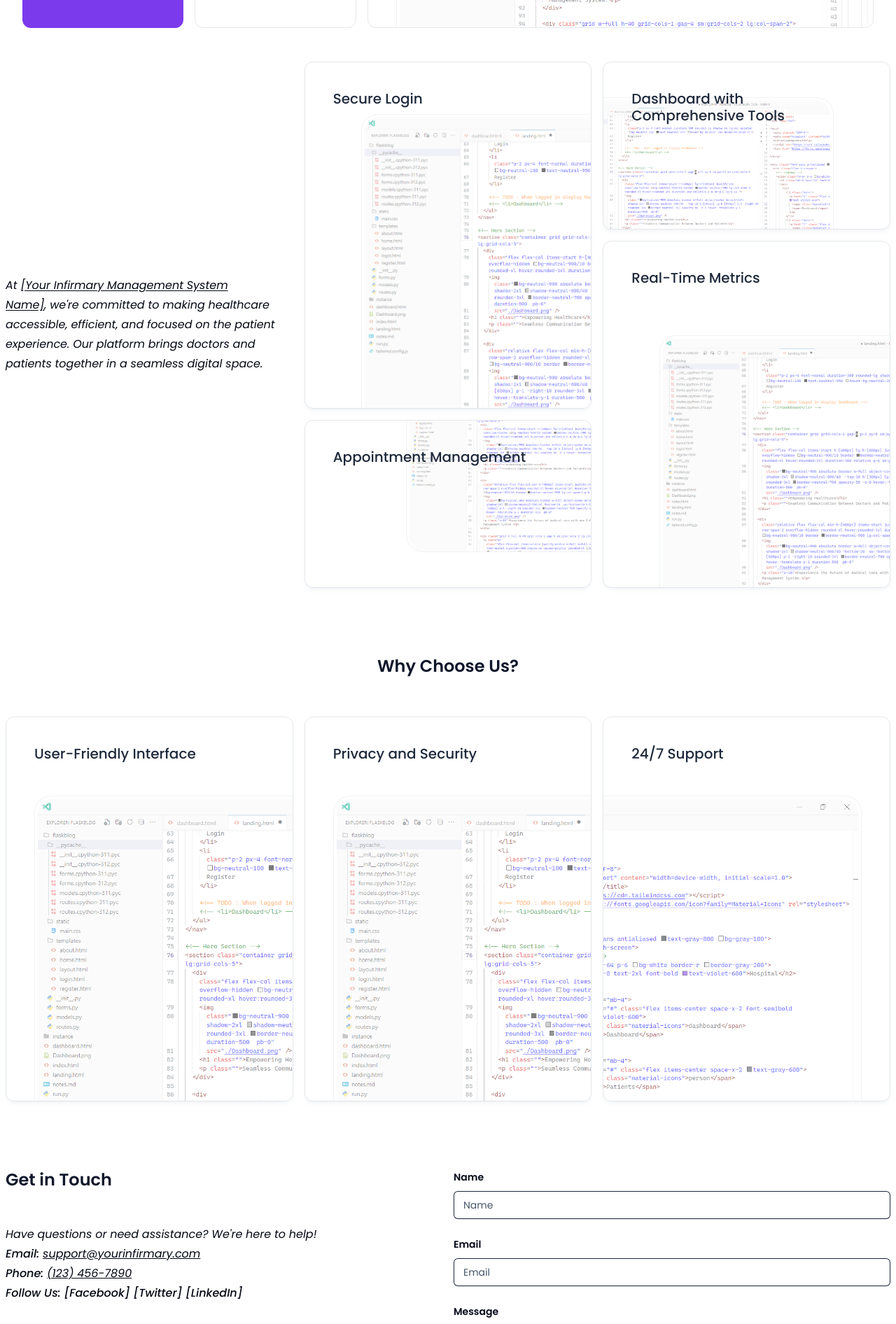
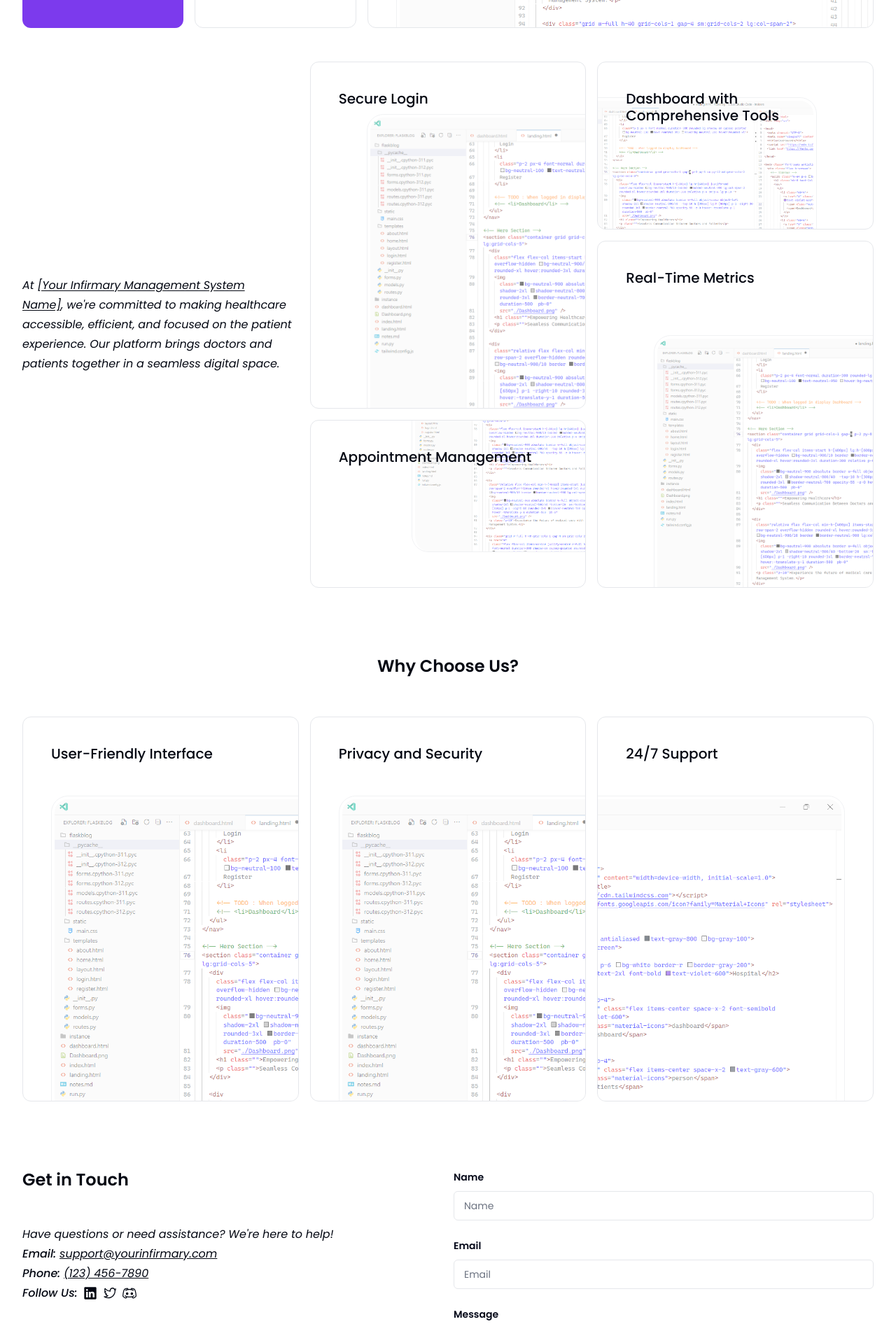
Before and after one commit to Dhruv-Kapoor-1202/rp-doctor-appoint, a React (Vite) app in the folder client/: page / in a window 1280 px wide. Shown: the part 760-2652 px from the top of the page at 70% size. Built offline with nearby package versions, Linux system fonts and the light colour scheme.

Commit message:
fix: update landing page styles

```diff
--- a/client/src/components/about-section.jsx
+++ b/client/src/components/about-section.jsx
@@ -1,52 +1,52 @@
 const AboutSection = () => {
   return (
-    <section className="container grid grid-cols-1 gap-4 p-2 py-8 sm:py-12 md:grid-cols-4 lg:grid-cols-6">
+    <section className="container grid grid-cols-1 gap-4 py-8 sm:py-12 md:grid-cols-4 lg:grid-cols-6">
       <div className="col-span-1 place-content-center md:col-span-4 lg:col-span-2">
         <p className="italic text-balance text-base/7">
           At{" "}
           <span className="underline underline-offset-2">
             [Your Infirmary Management System Name]
           </span>
-          , we're committed to making healthcare accessible, efficient, and
+          , we&apos;re committed to making healthcare accessible, efficient, and
           focused on the patient experience. Our platform brings doctors and
           patients together in a seamless digital space.
         </p>
       </div>
 
       <ul className="grid col-span-1 gap-4 md:grid-rows-3 grid-cols-subgrid md:col-span-4 ">
-        <li className="relative flex flex-col p-4 duration-300 bg-white border shadow-md h-80 md:row-span-2 md:col-span-2 md:h-full rounded-xl hover:rounded-3xl overflow-clip sm:p-6 lg:p-10 shadow-slate-300/20 ">
+        <li className="relative flex flex-col p-4 duration-300 border border-border bg-card-background h-80 md:row-span-2 md:col-span-2 md:h-full rounded-xl hover:rounded-3xl overflow-clip sm:p-6 lg:p-10 ">
           <img
-            className=" absolute border w-full object-cover object-left hover:shadow-lg -bottom-20  h-[400px] lg:h-[500px] p-1 -right-20 rounded-3xl  opacity-55 -z-0 hover:-translate-y-1 duration-500  pb-0"
+            className=" absolute border border-border w-full object-cover object-left hover:shadow-lg -bottom-20  h-[400px] lg:h-[500px] p-1 -right-20 rounded-3xl  opacity-55 -z-0 hover:-translate-y-1 duration-500  pb-0"
             src="./dashboard-light.png"
           />
-          <p className="z-10 font-medium text-lg/5 md:text-xl/6 text-slate-800 text-balance">
+          <p className="z-10 font-medium text-lg/5 md:text-xl/6 text-card-foreground text-balance">
             Secure Login
           </p>
         </li>
-        <li className="relative flex flex-col p-4 duration-300 bg-white border shadow-md h-80 md:col-span-2 md:h-60 rounded-xl hover:rounded-3xl overflow-clip sm:p-6 lg:p-10 shadow-slate-300/20 ">
+        <li className="relative flex flex-col p-4 duration-300 border border-border bg-card-background h-80 md:col-span-2 md:h-60 rounded-xl hover:rounded-3xl overflow-clip sm:p-6 lg:p-10 ">
           <img
-            className=" absolute border w-full object-cover object-left hover:shadow-lg -bottom-28 h-[300px] p-1 -left-20 rounded-3xl  opacity-55 -z-0 hover:-translate-y-1 duration-500  pb-0"
+            className=" absolute border border-border w-full object-cover object-left hover:shadow-lg -bottom-28 h-[300px] p-1 -left-20 rounded-3xl  opacity-55 -z-0 hover:-translate-y-1 duration-500  pb-0"
             src="./dashboard-light.png"
           />
-          <p className="z-10 font-medium text-lg/5 md:text-xl/6 text-slate-800 text-balance">
+          <p className="z-10 font-medium text-lg/5 md:text-xl/6 text-card-foreground text-balance">
             Dashboard with Comprehensive Tools
           </p>
         </li>
-        <li className="relative flex flex-col p-4 duration-300 bg-white border shadow-md h-80 md:row-span-2 md:col-span-2 md:h-full rounded-xl hover:rounded-3xl overflow-clip sm:p-6 lg:p-10 shadow-slate-300/20 ">
+        <li className="relative flex flex-col p-4 duration-300 border border-border bg-card-background h-80 md:row-span-2 md:col-span-2 md:h-full rounded-xl hover:rounded-3xl overflow-clip sm:p-6 lg:p-10 ">
           <img
-            className=" absolute border w-full object-cover object-left hover:shadow-lg  h-[400px] -right-20 p-1 -bottom-10 rounded-3xl  opacity-55 -z-0 hover:-translate-y-1 duration-500  pb-0"
+            className=" absolute border border-border w-full object-cover object-left hover:shadow-lg  h-[400px] -right-20 p-1 -bottom-10 rounded-3xl  opacity-55 -z-0 hover:-translate-y-1 duration-500  pb-0"
             src="./dashboard-light.png"
           />
-          <p className="z-10 font-medium text-lg/5 md:text-xl/6 text-slate-800 text-balance">
+          <p className="z-10 font-medium text-lg/5 md:text-xl/6 text-card-foreground text-balance">
             Real-Time Metrics
           </p>
         </li>
-        <li className="relative flex flex-col p-4 duration-300 bg-white border shadow-md h-80 md:col-span-2 md:h-full rounded-xl hover:rounded-3xl overflow-clip sm:p-6 lg:p-10 shadow-slate-300/20 ">
+        <li className="relative flex flex-col p-4 duration-300 border border-border bg-card-background h-80 md:col-span-2 md:h-full rounded-xl hover:rounded-3xl overflow-clip sm:p-6 lg:p-10 ">
           <img
-            className=" absolute border w-full object-cover object-left hover:shadow-lg  h-[300px] -right-36 p-1 -top-28 rounded-3xl  opacity-55 -z-0 hover:-translate-y-1 duration-500  pb-0"
+            className=" absolute border border-border w-full object-cover object-left hover:shadow-lg  h-[300px] -right-36 p-1 -top-28 rounded-3xl  opacity-55 -z-0 hover:-translate-y-1 duration-500  pb-0"
             src="./dashboard-light.png"
           />
-          <p className="z-10 font-medium text-lg/5 md:text-xl/6 text-slate-800 text-balance">
+          <p className="z-10 font-medium text-lg/5 md:text-xl/6 text-card-foreground text-balance">
             Appointment Management
           </p>
         </li>
--- a/client/src/components/contact-section.jsx
+++ b/client/src/components/contact-section.jsx
@@ -1,8 +1,14 @@
+import {
+  DiscordLogoIcon,
+  LinkedInLogoIcon,
+  TwitterLogoIcon,
+} from "@radix-ui/react-icons";
+
 const ContactSection = () => {
   return (
-    <section className="container grid grid-cols-1 gap-4 p-2 py-8 sm:py-12 md:grid-cols-2">
+    <section className="container grid grid-cols-1 gap-4 py-8 sm:py-12 md:grid-cols-2">
       <div className="flex flex-col ">
-        <h2 className="pb-4 text-lg font-semibold text-center sm:pb-8 md:pb-12 sm:text-left sm:text-xl md:text-2xl text-slate-900">
+        <h2 className="pb-4 text-lg font-semibold text-center sm:pb-8 md:pb-12 sm:text-left sm:text-xl md:text-2xl text-foreground">
           Get in Touch
         </h2>
         <p className="italic tracking-normal text-base/7 text-balance">
@@ -23,9 +29,12 @@ const ContactSection = () => {
             (123) 456-7890
           </span>
         </p>
-        <p className="italic font-medium tracking-normal text-base/7 text-balance">
-          Follow Us: [Facebook] [Twitter] [LinkedIn]
-        </p>
+        <div className="flex items-center gap-2 italic font-medium tracking-normal text-base/7 text-balance">
+          <p>Follow Us: </p>
+          <LinkedInLogoIcon className="size-5 hover:scale-[1.1] duration-200 cursor-pointer" />
+          <TwitterLogoIcon className="size-5 hover:scale-[1.1] duration-200 cursor-pointer" />
+          <DiscordLogoIcon className="size-5 hover:scale-[1.1] duration-200 cursor-pointer" />
+        </div>
       </div>
 
       <form className="grid grid-cols-1 gap-4 sm:gap-6">
@@ -40,7 +49,7 @@ const ContactSection = () => {
             type="text"
             id="name"
             placeholder="Name"
-            className="block w-full rounded-md border-0 px-3.5 py-2 text-slate-950 shadow-sm ring-1 ring-inset ring-slate-800 bg-white placeholder:text-slate-600 focus:ring-1  focus:ring-offset-2 focus:ring-slate-800 sm:text-sm/6 mt-2"
+            className="block w-full rounded-md  px-3.5 py-2 text-slate-950  border border-border bg-card placeholder:text-muted-foreground  sm:text-sm/6 mt-2"
             autoComplete="name"
             required
           />
@@ -56,7 +65,7 @@ const ContactSection = () => {
             type="email"
             id="email"
             placeholder="Email"
-            className="block w-full rounded-md border-0 px-3.5 py-2 text-slate-950 shadow-sm ring-1 ring-inset ring-slate-800 bg-white placeholder:text-slate-600 focus:ring-1  focus:ring-offset-2 focus:ring-slate-800 sm:text-sm/6 mt-2"
+            className="block w-full rounded-md  px-3.5 py-2 text-slate-950  border border-border bg-card placeholder:text-muted-foreground  sm:text-sm/6 mt-2"
             autoComplete="email"
             required
           />
@@ -71,14 +80,14 @@ const ContactSection = () => {
           <textarea
             placeholder="Message"
             id="message"
-            className="block w-full rounded-md border-0 px-3.5 py-2 text-slate-950 shadow-sm ring-1 ring-inset ring-slate-800 bg-white placeholder:text-slate-600 focus:ring-1  focus:ring-offset-2 focus:ring-slate-800 sm:text-sm/6 mt-2 "
+            className="block w-full rounded-md  px-3.5 py-2 text-foreground  border border-border bg-card placeholder:text-muted-foreground  sm:text-sm/6 mt-2 "
             rows="4"
             required
           ></textarea>
         </div>
         <button
           type="submit"
-          className="block w-full rounded-md bg-slate-950 px-3.5 py-2.5 text-center text-sm font-semibold text-white shadow-sm hover:bg-slate-950/95 duration-200  hover:rounded-xl focus-visible:outline focus-visible:outline-2 focus-visible:outline-offset-2 focus-visible:outline-slate-700"
+          className="block w-full rounded-md bg-primary px-3.5 py-2.5 text-center text-sm font-semibold text-primary-foreground  hover:bg-primary/80 duration-200  hover:rounded-xl   "
         >
           Send Message
         </button>
--- a/client/src/components/cta-section.jsx
+++ b/client/src/components/cta-section.jsx
@@ -1,7 +1,7 @@
 const CtaSection = () => {
   return (
-    <section className="container p-2 py-8 sm:py-12">
-      <div className="flex flex-col items-center justify-center gap-2 duration-300 md:gap-4 h-60 md:h-96 bg-gradient-to-tr from-slate-300 hover:shadow-md via-slate-200 to-slate-300 rounded-xl">
+    <section className="container py-8 sm:py-12">
+      <div className="flex flex-col items-center justify-center gap-2 duration-300 md:gap-4 h-60 md:h-96 bg-gradient-to-tr from-secondary to-accent rounded-xl">
         <h2 className="text-xl font-semibold md:text-2xl lg:text-3xl">
           Join Us Today!
         </h2>
@@ -10,7 +10,7 @@ const CtaSection = () => {
         </p>
         <a
           href="#"
-          className="flex flex-col items-center justify-center p-2 px-4 font-medium text-white duration-300 rounded-lg shadow-sm cursor-pointer bg-slate-950 hover:bg-slate-950/95 hover:rounded-xl text-sm/6"
+          className="flex flex-col items-center justify-center p-2 px-4 font-medium duration-300 rounded-lg shadow-sm cursor-pointer text-primary-foreground bg-primary hover:bg-primary/90 hover:rounded-xl text-sm/6"
         >
           Sign Up Now
         </a>
--- a/client/src/components/why-section.jsx
+++ b/client/src/components/why-section.jsx
@@ -1,34 +1,34 @@
 const WhySection = () => {
   return (
-    <section className="container flex flex-col gap-4 p-2 py-8 sm:gap-8 md:gap-14 sm:py-12">
-      <h2 className="text-lg font-semibold text-center sm:text-xl md:text-2xl text-slate-900">
+    <section className="container flex flex-col gap-4 py-8 sm:gap-8 md:gap-14 sm:py-12">
+      <h2 className="text-lg font-semibold text-center sm:text-xl md:text-2xl text-foreground">
         Why Choose Us?
       </h2>
       <ul className="grid grid-cols-1 gap-4 md:grid-cols-3">
-        <li className="col-span-1 rounded-xl hover:rounded-3xl duration-300 border bg-white  p-4 sm:p-6 lg:p-10 h-80 md:h-[450px] lg:h-[550px] relative overflow-clip  shadow-md shadow-slate-300/20 ">
+        <li className="col-span-1 rounded-xl hover:rounded-3xl duration-300 border bg-card  p-4 sm:p-6 lg:p-10 h-80 md:h-[450px] lg:h-[550px] relative overflow-clip  border-border ">
           <img
-            className=" absolute border w-full object-cover object-left  hover:shadow-lg top-20  sm:top-28 h-[400px] lg:h-[650px] p-1 -right-10 rounded-3xl  opacity-55 -z-0 hover:-translate-y-1 duration-500  pb-0"
+            className=" absolute border border-border w-full object-cover object-left  hover:shadow-lg top-20  sm:top-28 h-[400px] lg:h-[650px] p-1 -right-10 rounded-3xl  opacity-55 -z-0 hover:-translate-y-1 duration-500  pb-0"
             src="./dashboard-light.png"
           />
-          <p className="z-20 font-medium text-lg/5 md:text-xl/6 text-slate-800 text-balance">
+          <p className="z-20 font-medium text-lg/5 md:text-xl/6 text-card-foreground text-balance">
             User-Friendly Interface
           </p>
         </li>
-        <li className="col-span-1 rounded-xl hover:rounded-3xl duration-300 border bg-white  p-4 sm:p-6 lg:p-10 h-80 md:h-[450px] lg:h-[550px] relative overflow-clip  shadow-md shadow-slate-300/20 ">
+        <li className="col-span-1 rounded-xl hover:rounded-3xl duration-300 border bg-card  p-4 sm:p-6 lg:p-10 h-80 md:h-[450px] lg:h-[550px] relative overflow-clip  border-border ">
           <img
-            className=" absolute border w-full object-cover object-left  hover:shadow-lg top-20  sm:top-28 h-[400px] lg:h-[650px] p-1 -right-10  rounded-3xl  opacity-55 -z-0 hover:-translate-y-1 duration-500  pb-0"
+            className=" absolute border border-border w-full object-cover object-left  hover:shadow-lg top-20  sm:top-28 h-[400px] lg:h-[650px] p-1 -right-10  rounded-3xl  opacity-55 -z-0 hover:-translate-y-1 duration-500  pb-0"
             src="./dashboard-light.png"
           />
-          <p className="z-20 font-medium text-lg/5 md:text-xl/6 text-slate-800 text-balance">
+          <p className="z-20 font-medium text-lg/5 md:text-xl/6 text-card-foreground text-balance">
             Privacy and Security
           </p>
         </li>
-        <li className="col-span-1 rounded-xl hover:rounded-3xl duration-300 border bg-white  p-4 sm:p-6 lg:p-10 h-80 md:h-[450px] lg:h-[550px] relative overflow-clip  shadow-md shadow-slate-300/20 ">
+        <li className="col-span-1 rounded-xl hover:rounded-3xl duration-300 border bg-card  p-4 sm:p-6 lg:p-10 h-80 md:h-[450px] lg:h-[550px] relative overflow-clip  border-border ">
           <img
-            className=" absolute border w-full object-cover object-right  hover:shadow-lg top-20  sm:top-28 h-[400px] lg:h-[650px] p-1 -left-10  rounded-3xl  opacity-55 -z-0 hover:-translate-y-1 duration-500  pb-0"
+            className=" absolute border border-border w-full object-cover object-right  hover:shadow-lg top-20  sm:top-28 h-[400px] lg:h-[650px] p-1 -left-10  rounded-3xl  opacity-55 -z-0 hover:-translate-y-1 duration-500  pb-0"
             src="./dashboard-light.png"
           />
-          <p className="z-20 font-medium text-lg/5 md:text-xl/6 text-slate-800 text-balance">
+          <p className="z-20 font-medium text-lg/5 md:text-xl/6 text-card-foreground text-balance">
             24/7 Support
           </p>
         </li>
--- a/client/src/pages/SignupPage.jsx
+++ b/client/src/pages/SignupPage.jsx
@@ -1,4 +1,4 @@
-import ModeToggle from "@/components/mode-toggle";
+// import ModeToggle from "@/components/mode-toggle";
 import { Link } from "react-router-dom";
 
 const SignupPage = () => {
@@ -69,7 +69,7 @@ const SignupPage = () => {
           </Link>
         </p>
       </div>
-      <ModeToggle />
+      {/* <ModeToggle /> */}
     </div>
   );
 };
```
